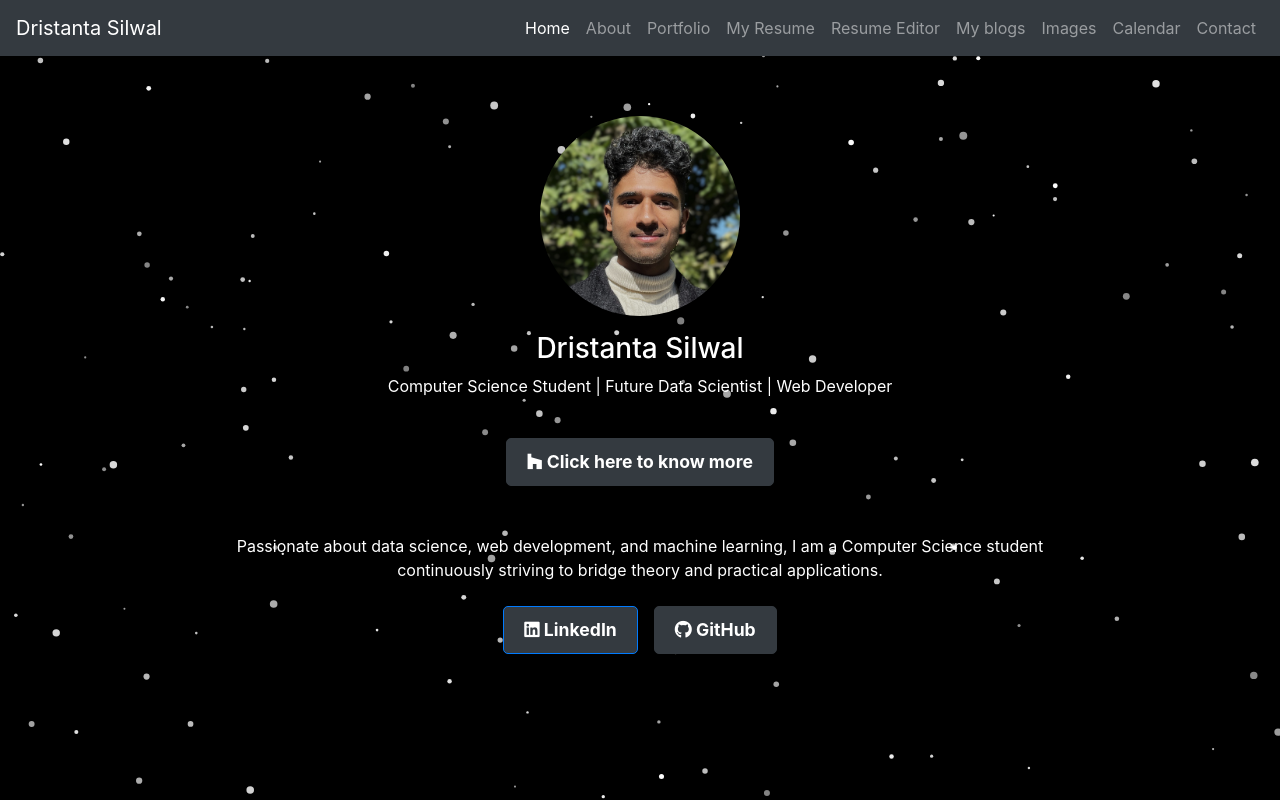
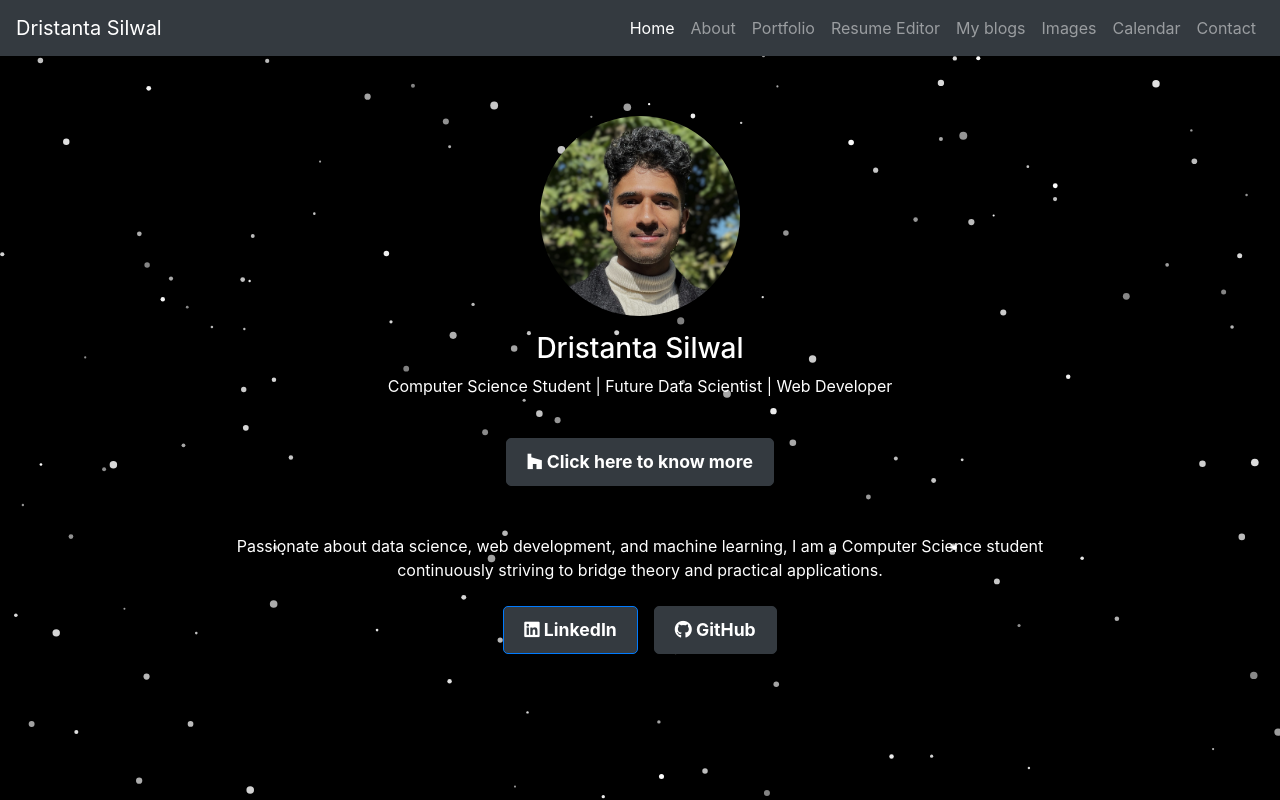
Before and after one commit to dristanta-silwal/CS-360, a PHP site: page /index.php in a window 1280 px wide. Run offline with PHP 8.4, Linux system fonts and the light colour scheme; some libraries are stand-ins or nearby versions.

Commit message:
resume removed from navbar

```diff
--- a/include/header.php
+++ b/include/header.php
@@ -15,9 +15,6 @@
                 </li>
                 <li class="nav-item">
                     <a class="nav-link <?php echo basename($_SERVER['PHP_SELF']) == 'portfolio.php' ? 'active' : ''; ?>" href="portfolio.php">Portfolio</a>
-                </li>
-                <li class="nav-item">
-                    <a class="nav-link <?php echo basename($_SERVER['PHP_SELF']) == 'resume.php' ? 'active' : ''; ?>" href="resume.php">My Resume</a>
                 </li>
                 <li class="nav-item">
                     <a class="nav-link <?php echo basename($_SERVER['PHP_SELF']) == 'resume_editor.php' ? 'active' : ''; ?>" href="resume_editor.php">Resume Editor</a>
```
